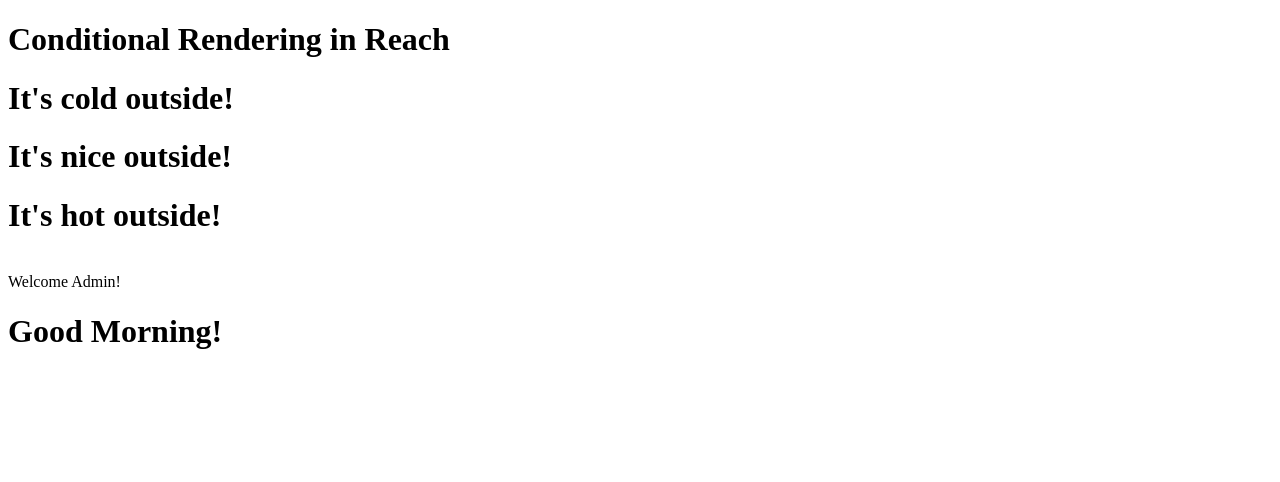
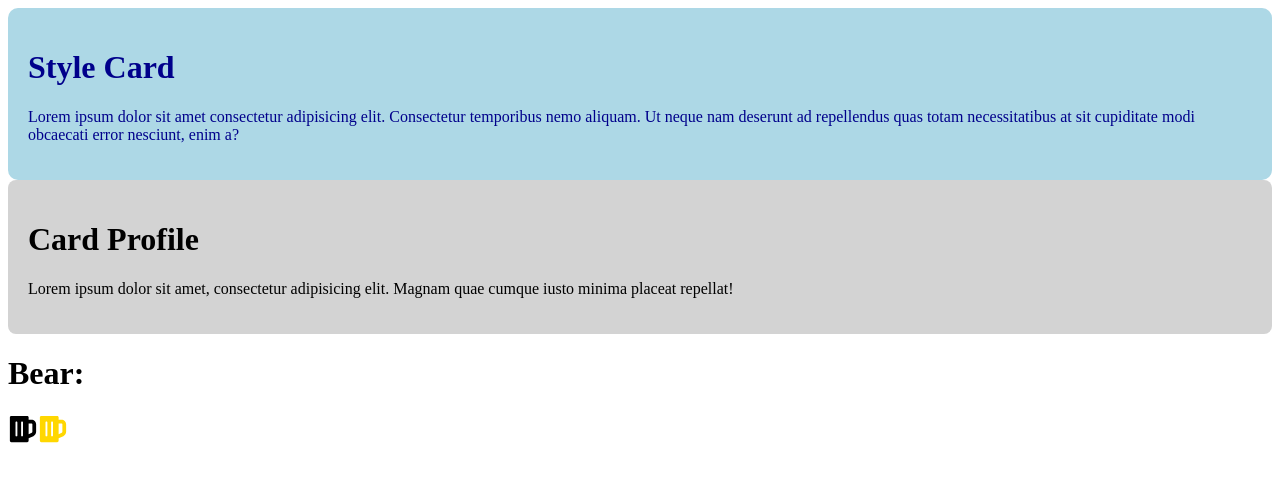
Before and after one commit to habibur-rahman-swe/react-demo-1, a React (Vite) app: page / in a window 1280 px wide. Shown: the top 482 px of the page. Built offline with nearby package versions, Linux system fonts and the light colour scheme.

Commit message:
01:43:00

```diff
--- a/package.json
+++ b/package.json
@@ -11,7 +11,8 @@
   },
   "dependencies": {
     "react": "^19.2.4",
-    "react-dom": "^19.2.4"
+    "react-dom": "^19.2.4",
+    "react-icons": "^5.6.0"
   },
   "devDependencies": {
     "@eslint/js": "^9.39.4",
--- a/src/App.jsx
+++ b/src/App.jsx
@@ -1,35 +1,15 @@
-import Weather from './components/Weather';
-import UserStatus from './components/UserStatus'
 import React from 'react'
-import Greeting from './components/Greeting';
+import StyledCard from './components/StyledCard';
+import ProfileCard from './components/ProfileCard';
+import IconComponent from './components/IconComponent';
 
 const App = () => {
 
   return (
     <div>
-      <h1>Conditional Rendering in Reach</h1>
-
-      <Weather
-       temparature={10}
-       />
-      <Weather
-       temparature={20}
-       />
-       <Weather
-       temparature={30}
-       />
-      <br />
-
-      <UserStatus
-        isAdmin={true}
-        loggedIn={true}
-        />
-
-      <br />
-
-      <Greeting
-        timeOfDay={"morning"}
-      />
+      <StyledCard/>
+      <ProfileCard/>
+      <IconComponent/>
     </div>
   );
 }
--- a/src/components/Greeting.jsx
+++ /dev/null
@@ -1,16 +0,0 @@
-import React from 'react'
-
-const Greeting = ({timeOfDay}) => {
-  const morning = "morning";
-  const afternoon = "afternoot";
-
-  if (timeOfDay == morning) {
-    return <h1>Good Morning!</h1>
-  } else if (timeOfDay == afternoon) {
-    return <h1>Good Afternoot!</h1>
-  } else {
-    return <h1>Good night!</h1>
-  }
-}
-
-export default Greeting
--- /dev/null
+++ b/src/components/IconComponent.jsx
@@ -0,0 +1,19 @@
+import React from 'react'
+import { FaBeer } from "react-icons/fa";
+
+const IconComponent = () => {
+  const style = {
+    fontSize: "30px",
+    color: "gold"
+  };
+
+  return (
+    <div>
+      <h1>Bear: </h1>
+      <FaBeer size={30} />
+      <FaBeer size={30} color='gold'/>
+    </div>
+  )
+}
+
+export default IconComponent
--- /dev/null
+++ b/src/components/ProfileCard.jsx
@@ -0,0 +1,20 @@
+import React from 'react'
+
+const ProfileCard = () => {
+
+  const style = {
+    backgroundColor: 'lightGray',
+    padding: "20px",
+    borderRadius: "8px",
+    color: "black"
+  };
+
+  return (
+    <div style={style}>
+      <h1>Card Profile</h1>
+      <p>Lorem ipsum dolor sit amet, consectetur adipisicing elit. Magnam quae cumque iusto minima placeat repellat!</p>
+    </div>
+  )
+}
+
+export default ProfileCard
--- /dev/null
+++ b/src/components/StyledCard.jsx
@@ -0,0 +1,17 @@
+import React from 'react'
+
+const StyledCard = () => {
+  return (
+    <div style={{
+      backgroundColor: 'lightblue',
+      padding: "20px",
+      borderRadius: "10px",
+      color: "darkblue"
+    }} >
+      <h1>Style Card</h1>
+      <p>Lorem ipsum dolor sit amet consectetur adipisicing elit. Consectetur temporibus nemo aliquam. Ut neque nam deserunt ad repellendus quas totam necessitatibus at sit cupiditate modi obcaecati error nesciunt, enim a?</p>
+    </div>
+  )
+}
+
+export default StyledCard
--- a/src/components/UserStatus.jsx
+++ /dev/null
@@ -1,12 +0,0 @@
-import React from 'react'
-
-const UserStatus = ({loggedIn, isAdmin}) => {
-  if (loggedIn && isAdmin) {
-    return "Welcome Admin!"
-  }
-  if (loggedIn) {
-    return "Welcome User!"
-  }
-}
-
-export default UserStatus
--- a/src/components/Weather.jsx
+++ /dev/null
@@ -1,13 +0,0 @@
-import React from 'react'
-
-const Weather = ({temparature}) => {
-  if (temparature < 15) {
-    return <h1>It's cold outside!</h1>
-  } else if (temparature >= 15 && temparature <= 25) {
-    return <h1>It's nice outside!</h1>
-  } else {
-    return <h1>It's hot outside!</h1>
-  }
-}
-
-export default Weather
```
Also changed, not shown: src/components/Cart.jsx (deleted, +0 -21 lines), src/index.css (added), 1 other file (tests, documents, lock files or other folders).
